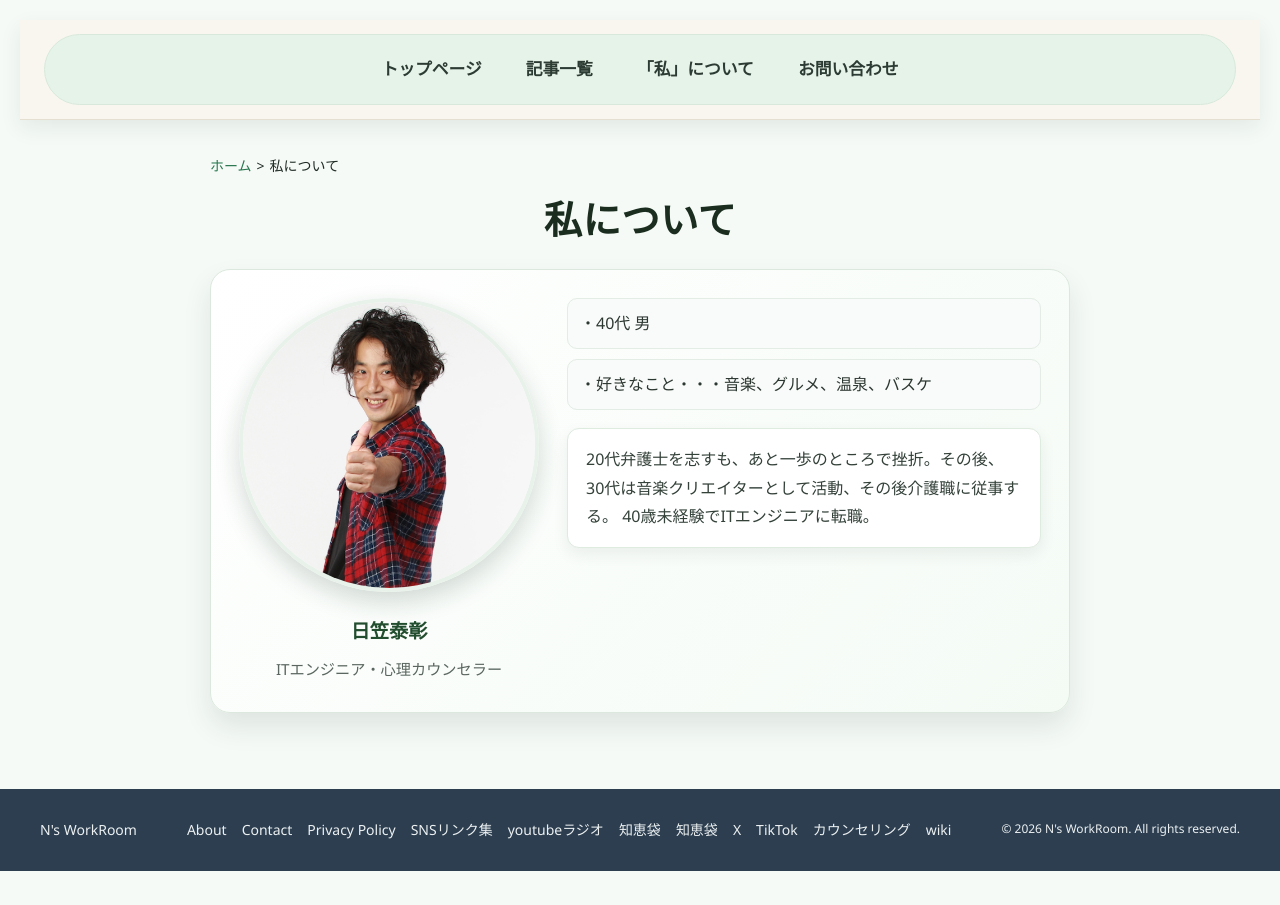
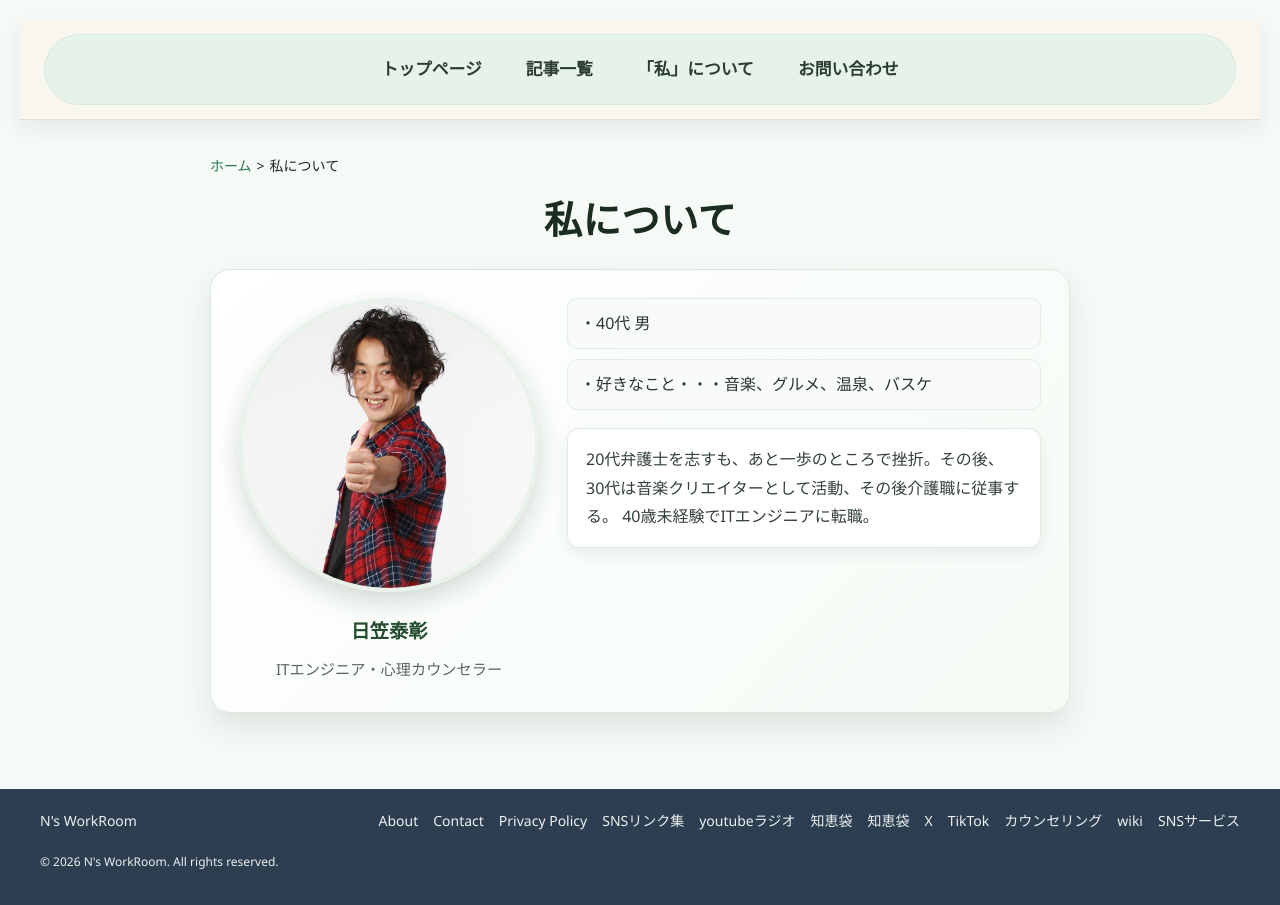
Before and after one commit to yasuhikasa/nshinri, a Next.js app: page /aboutme in a window 1280 px wide. Before the commit the page ends 871 px from the top, so only its background shows below. Built offline with nearby package versions, Linux system fonts and the light colour scheme.

Commit message:
フッター追加

```diff
--- a/src/components/Footer.tsx
+++ b/src/components/Footer.tsx
@@ -30,6 +30,9 @@ const Footer = () => {
           <Link href="https://gakki-app.vercel.app/" rel="me">
             wiki
           </Link>
+          <Link href="https://second-youth.jp" rel="me">
+            SNSサービス
+          </Link>
         </div>
         <div className={styles.copyright}>
           <p>
--- a/src/pages/care-bridge/index.tsx
+++ b/src/pages/care-bridge/index.tsx
@@ -8,7 +8,7 @@ import Breadcrumb from '../../components/Breadcrumb';
 import styles from './careBridge.module.css';
 
 const canonical = 'https://nshinri.net/care-bridge';
-const pageTitle = 'CareBridge | 介護のバトンタッチをスムーズにする記録・共有アプリ';
+const pageTitle = 'CareBridge | 介護のバトンタッチをスムーズにする介護記録・共有アプリ';
 const pageDescription =
   'CareBridge は、自宅での介護記録をつけてPDFで共有し、家族・施設・ケアマネとの連携をスムーズにするiOSアプリです。記録を「溜める」だけでなく「伝わる形」にして、より良いケアにつなげます。';
 
```
